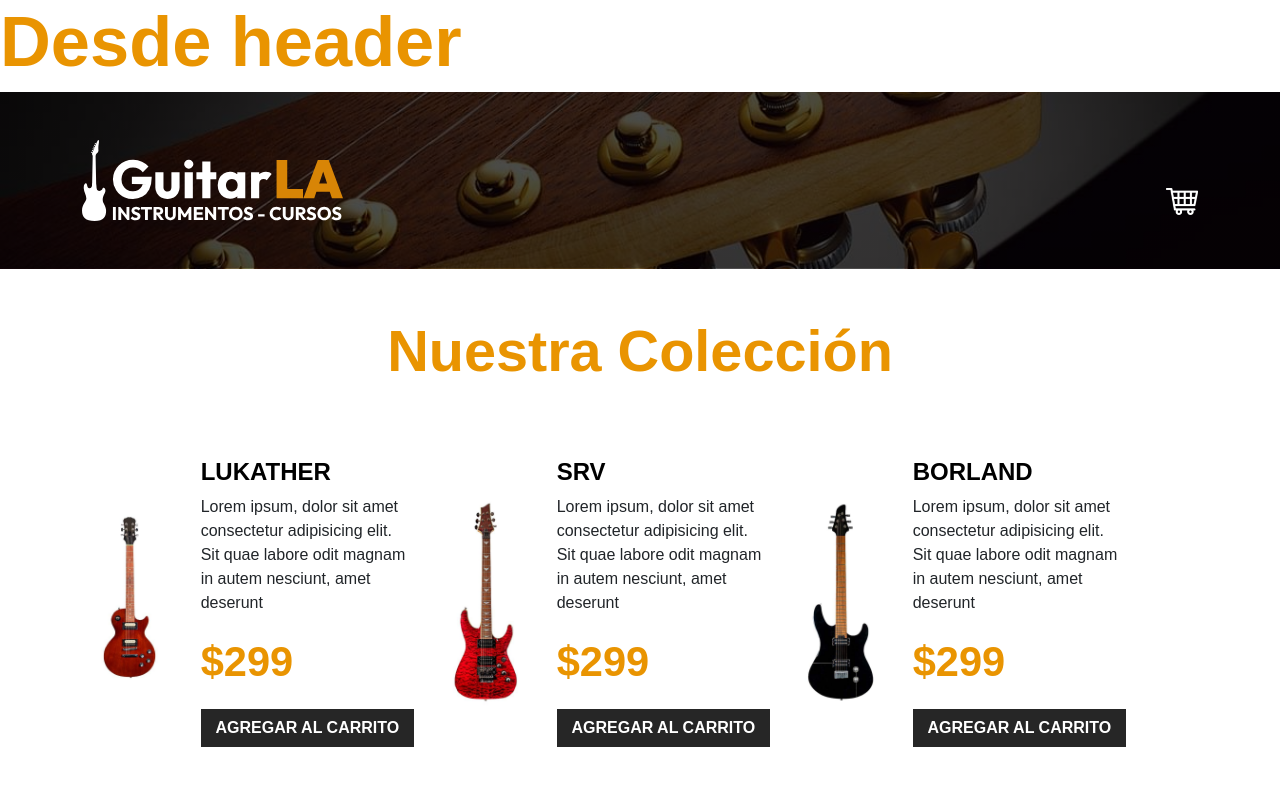
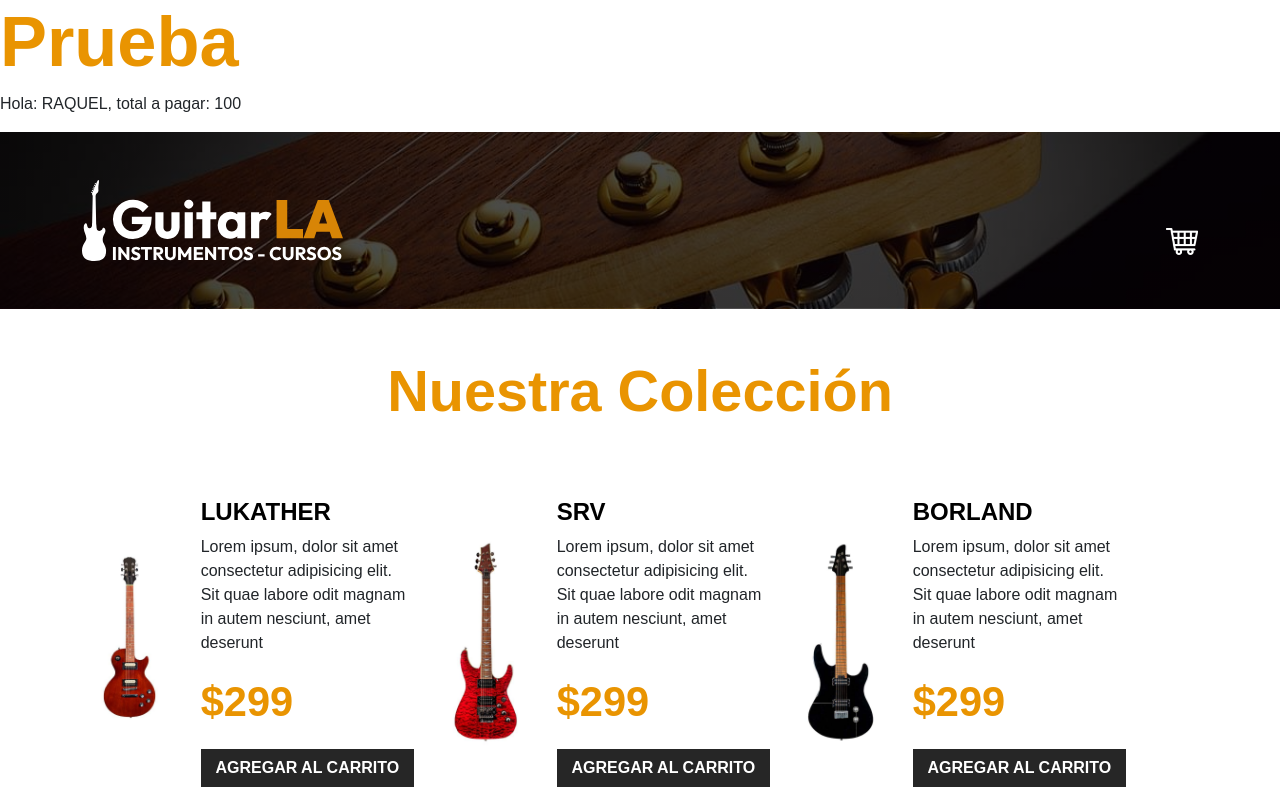
Before and after one commit to Raquelll77/GuitarLA---React---Vite---Javascript, a React app: page / in a window 1280 px wide. Shown: the top 798 px of the page. Built offline with nearby package versions, Linux system fonts and the light colour scheme; the HTML template or start-up script is replaced by a standard one.

Commit message:
aprendiendo sobre JSX

```diff
--- a/src/components/Header.jsx
+++ b/src/components/Header.jsx
@@ -1,6 +1,13 @@
-export default  function Header(){
+export default function Header(){
+
+    const name = 'RAQUEL';
+    const total = 100;
 
     return(
-        <h1>Desde header</h1>
+        <>
+            <h1>Prueba</h1>
+            <p>Hola: {name}, total a pagar: {total}</p>
+        </>
+
     )
 }
```
